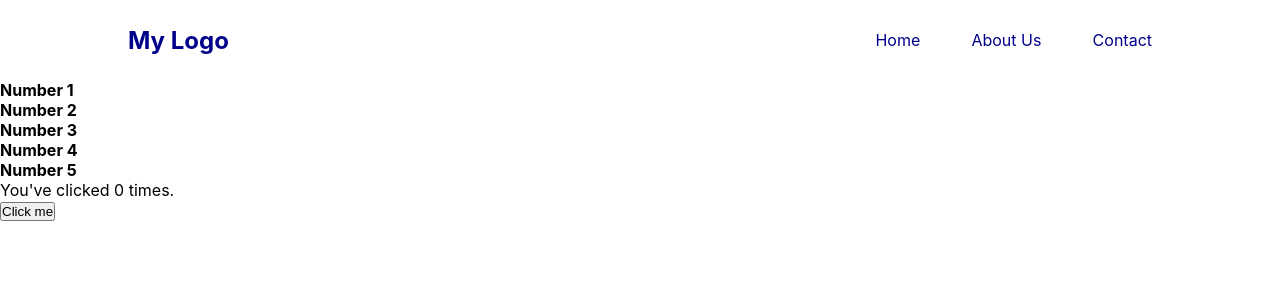
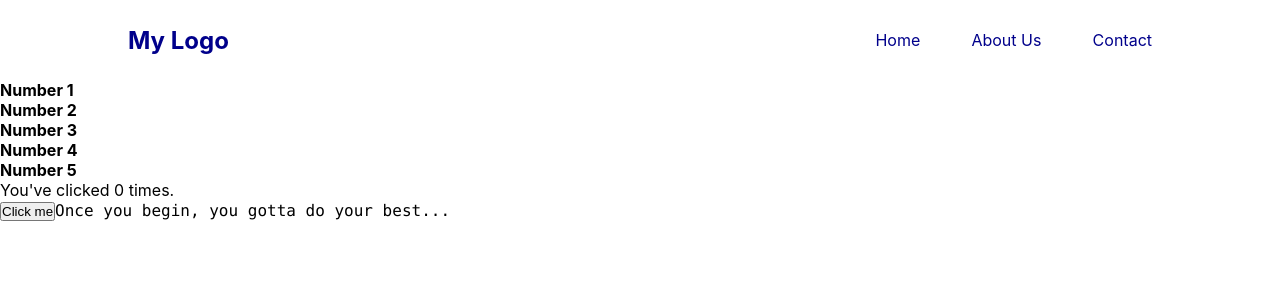
Before and after one commit to ramos-vini/React-JS-Studies, a React (Create React App) app: page / in a window 1280 px wide. Shown: the top 300 px of the page. Built offline with nearby package versions, Linux system fonts and the light colour scheme.

Commit message:
conditional rendering inside return()

```diff
--- a/src/ClickCounter.js
+++ b/src/ClickCounter.js
@@ -19,6 +19,15 @@ export default function ClickCounter() {
             <p>You've clicked {count} times.</p>
 
             <button onClick={()=> setCount(count + 1)}>Click me</button>
+
+            {
+                (count == 0)?
+                <code>Once you begin, you gotta do your best...</code>:
+                (count % 10 == 0 || (count-1) % 10 == 0 && count != 1)?
+                <code>Come on! Is that all you can do!?</code>:
+                <code>Let's goooooo!</code>
+            }
+
         </div>
     );
 }
```
